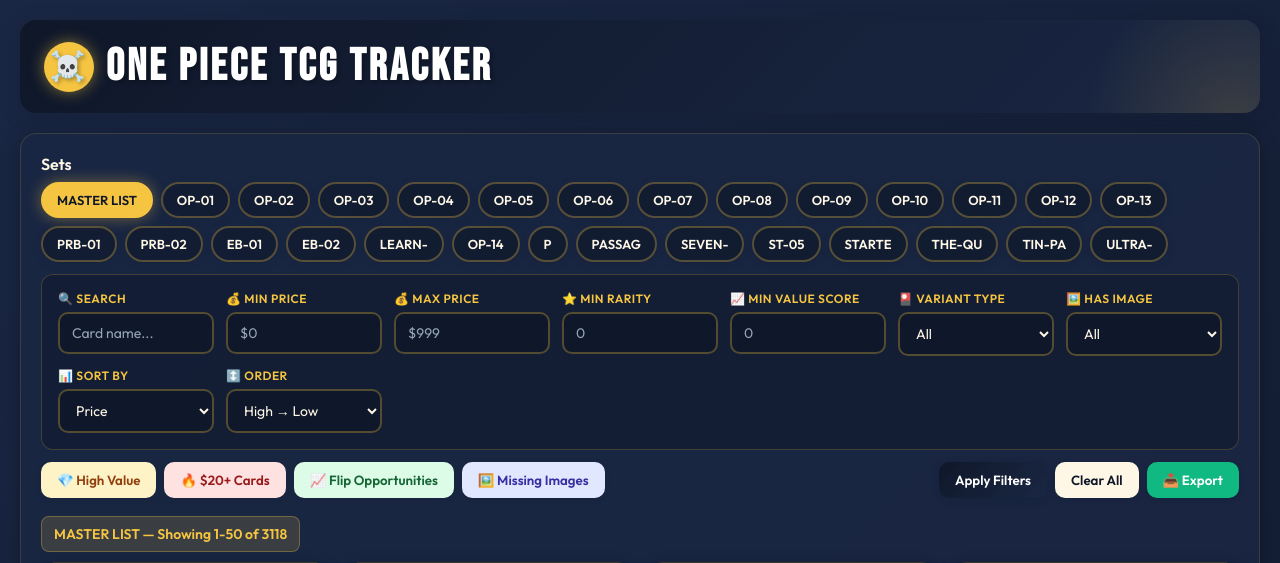
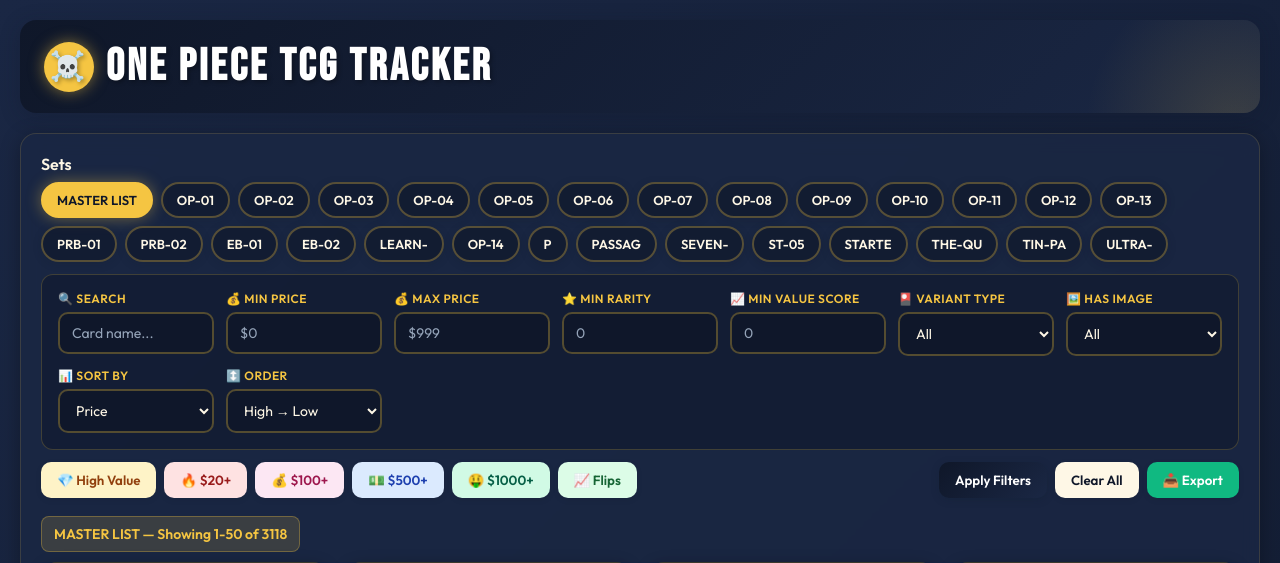
Before and after one commit to seanjohnzon/onepiecetool, a FastAPI app: page / in a window 1280 px wide. Shown: the top 563 px of the page. Run offline with FastAPI, Linux system fonts and the light colour scheme; data comes from the database, SQL or seed files in the repository; data that the repository does not hold is empty.

Commit message:
Update preset buttons: remove Missing Images, add +, +, +
- Removed Missing Images preset (no longer needed - all cards have images)
- Added + preset (pink)
- Added + preset (blue)
- Added + preset (green)
- Shortened button labels (+ Cards → +, Flip Opportunities → Flips)

```diff
--- a/app/static/main.js
+++ b/app/static/main.js
@@ -337,19 +337,36 @@
     loadCards(true);
   });
 
+  // Preset: $100+
+  document.getElementById("preset100")?.addEventListener("click", () => {
+    clearFilters();
+    document.getElementById("filterPriceMin").value = "100";
+    document.getElementById("filterSortBy").value = "price";
+    loadCards(true);
+  });
+
+  // Preset: $500+
+  document.getElementById("preset500")?.addEventListener("click", () => {
+    clearFilters();
+    document.getElementById("filterPriceMin").value = "500";
+    document.getElementById("filterSortBy").value = "price";
+    loadCards(true);
+  });
+
+  // Preset: $1000+
+  document.getElementById("preset1000")?.addEventListener("click", () => {
+    clearFilters();
+    document.getElementById("filterPriceMin").value = "1000";
+    document.getElementById("filterSortBy").value = "price";
+    loadCards(true);
+  });
+
   // Preset: Flip Opportunities (high rarity, under $10)
   document.getElementById("presetFlipOpp")?.addEventListener("click", () => {
     clearFilters();
     document.getElementById("filterRarityMin").value = "60";
     document.getElementById("filterPriceMax").value = "10";
     document.getElementById("filterSortBy").value = "value_score";
-    loadCards(true);
-  });
-
-  // Preset: Missing Images
-  document.getElementById("presetNoImage")?.addEventListener("click", () => {
-    clearFilters();
-    document.getElementById("filterHasImage").value = "false";
     loadCards(true);
   });
 
--- a/app/templates/index.html
+++ b/app/templates/index.html
@@ -540,9 +540,11 @@
     <!-- Row 3: Quick Presets & Actions -->
     <div class="flex" style="gap: 8px; flex-wrap: wrap; margin-bottom:12px;">
       <button class="secondary" id="presetHighValue" style="background:#fef3c7; color:#92400e; border-color:#f59e0b;">💎 High Value</button>
-      <button class="secondary" id="presetExpensive" style="background:#fee2e2; color:#991b1b; border-color:#ef4444;">🔥 $20+ Cards</button>
-      <button class="secondary" id="presetFlipOpp" style="background:#dcfce7; color:#166534; border-color:#22c55e;">📈 Flip Opportunities</button>
-      <button class="secondary" id="presetNoImage" style="background:#e0e7ff; color:#3730a3; border-color:#6366f1;">🖼️ Missing Images</button>
+      <button class="secondary" id="presetExpensive" style="background:#fee2e2; color:#991b1b; border-color:#ef4444;">🔥 $20+</button>
+      <button class="secondary" id="preset100" style="background:#fce7f3; color:#9d174d; border-color:#ec4899;">💰 $100+</button>
+      <button class="secondary" id="preset500" style="background:#dbeafe; color:#1e40af; border-color:#3b82f6;">💵 $500+</button>
+      <button class="secondary" id="preset1000" style="background:#d1fae5; color:#065f46; border-color:#10b981;">🤑 $1000+</button>
+      <button class="secondary" id="presetFlipOpp" style="background:#dcfce7; color:#166534; border-color:#22c55e;">📈 Flips</button>
       <div style="flex:1;"></div>
       <button id="applyFilters">Apply Filters</button>
       <button class="secondary" id="resetFilters">Clear All</button>
```
